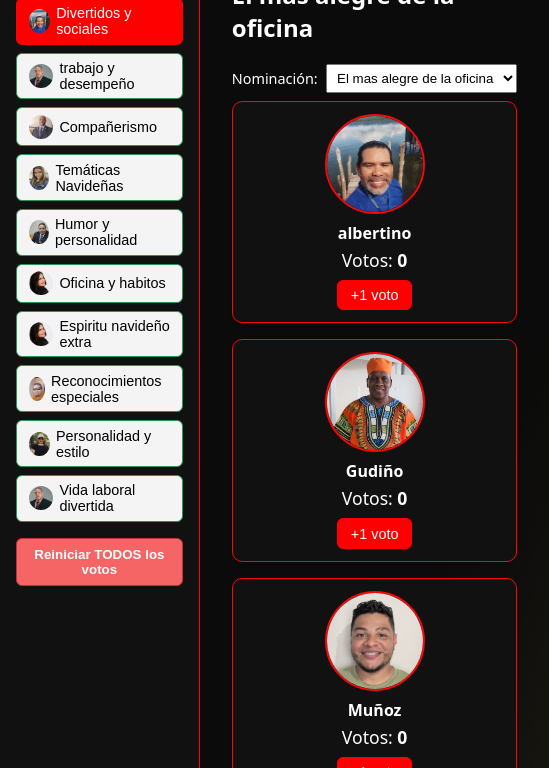
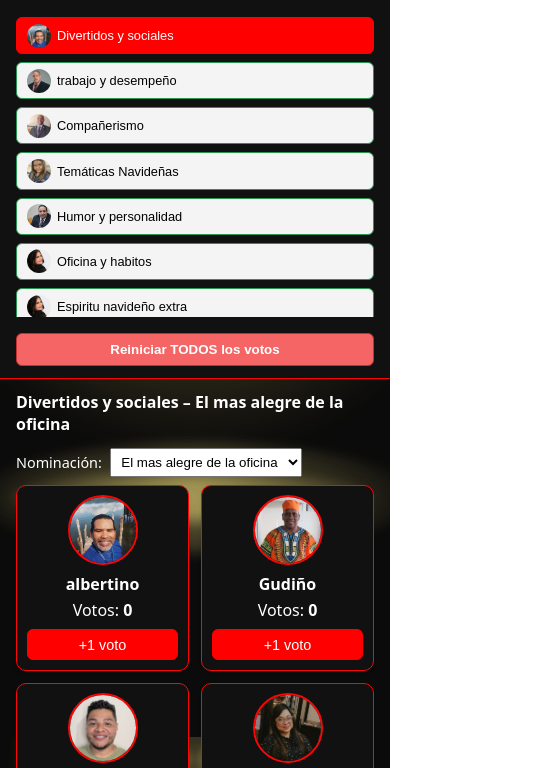
Before and after one commit to angelferran13-source/votaciones-DAI2k252, a plain HTML site: page index.html in a window 390 px wide. Shown: the part 107-875 px from the top of the page, 549 px wide, since content can reach past the window. Drawn offline with Linux system fonts and the light colour scheme; no server answers.

Commit message:
Add files via upload

```diff
--- a/index.html
+++ b/index.html
@@ -8,8 +8,8 @@
 </head>
 <body>
   <header>
-    <h1></h1>
-    <p> </p>
+    <h1>🏆THE AUDIT AWARDS 2025🏆</h1>
+    <p></p>
   </header>
 
   <main>
--- a/styles.css
+++ b/styles.css
@@ -2,18 +2,33 @@
   box-sizing: border-box;
 }
 
+/* Evitar scroll horizontal y asegurar ancho completo */
+html,
 body {
   margin: 0;
+  padding: 0;
+  width: 100%;
+  max-width: 100%;
+  overflow-x: hidden;
+}
+
+body {
   font-family: system-ui, -apple-system, BlinkMacSystemFont, "Segoe UI", sans-serif;
   background-image: url("img/FONDO3.png");
   background-size: cover;
-
-
+  background-position: center;
+  background-repeat: no-repeat;
   color: #ffffff;
 }
 
+/* Asegura que cualquier imagen se adapte si es necesario */
+img {
+  max-width: 100%;
+  height: auto;
+  display: block;
+}
+
 header {
-
   color: #f0f1ef;
   padding: 1rem 2rem;
   text-align: center;
@@ -179,8 +194,6 @@ footer {
   color: #555;
 }
 
-
-
 .summary-separator {
   margin: 1.5rem 0 0.75rem;
   border: 0;
@@ -190,7 +203,7 @@ footer {
 #summary-title {
   margin: 0 0 0.5rem;
   font-size: 1rem;
-  color: #ffffff; /* verde tipo "va ganando" */
+  color: #ffffff;
 }
 
 .summary-panel {
@@ -241,3 +254,100 @@ footer {
 .summary-votes {
   font-size: 0.85rem;
 }
+
+/* ================================================== */
+/*        AJUSTES PARA DISPOSITIVOS MÓVILES          */
+/* ================================================== */
+
+@media (max-width: 768px) {
+
+  body {
+    background-attachment: fixed;
+  }
+
+  main {
+    flex-direction: column;
+    min-height: auto;
+  }
+
+  /* Panel de categorías arriba ocupando todo el ancho */
+  aside#categories {
+    width: 100%;
+    border-right: none;
+    border-bottom: 1px solid #f80404;
+    padding: 0.75rem 1rem;
+  }
+
+  #category-list {
+    flex-direction: column;
+    max-height: 300px;
+    overflow-y: auto;
+  }
+
+  section#content {
+    width: 100%;
+    padding: 0.75rem 1rem;
+  }
+
+  header {
+    padding: 0.75rem 1rem;
+  }
+
+  header p {
+    font-size: 0.8rem;
+  }
+
+  /* Grid más compacto en móviles */
+  #nominees-container {
+    grid-template-columns: repeat(auto-fit, minmax(150px, 1fr));
+    gap: 0.75rem;
+  }
+
+  .nominee-card {
+    padding: 0.6rem;
+  }
+
+  .nominee-card img {
+    width: 80px;
+    height: 80px;
+  }
+
+  .nominee-votes {
+    font-size: 1rem;
+  }
+
+  .vote-btn {
+    width: 100%;
+    max-width: 220px;
+  }
+
+  .summary-panel {
+    flex-direction: column;
+  }
+
+  .summary-card {
+    width: 100%;
+    max-width: none;
+  }
+}
+
+/* Extra pequeño (teléfonos muy angostos) */
+@media (max-width: 480px) {
+  header h1 {
+    font-size: 1.4rem;
+  }
+
+  #category-title {
+    font-size: 1rem;
+  }
+
+  .category-btn {
+    font-size: 0.8rem;
+    padding: 0.35rem 0.6rem;
+  }
+
+  .nominee-card img {
+    width: 70px;
+    height: 70px;
+  }
+}
```
